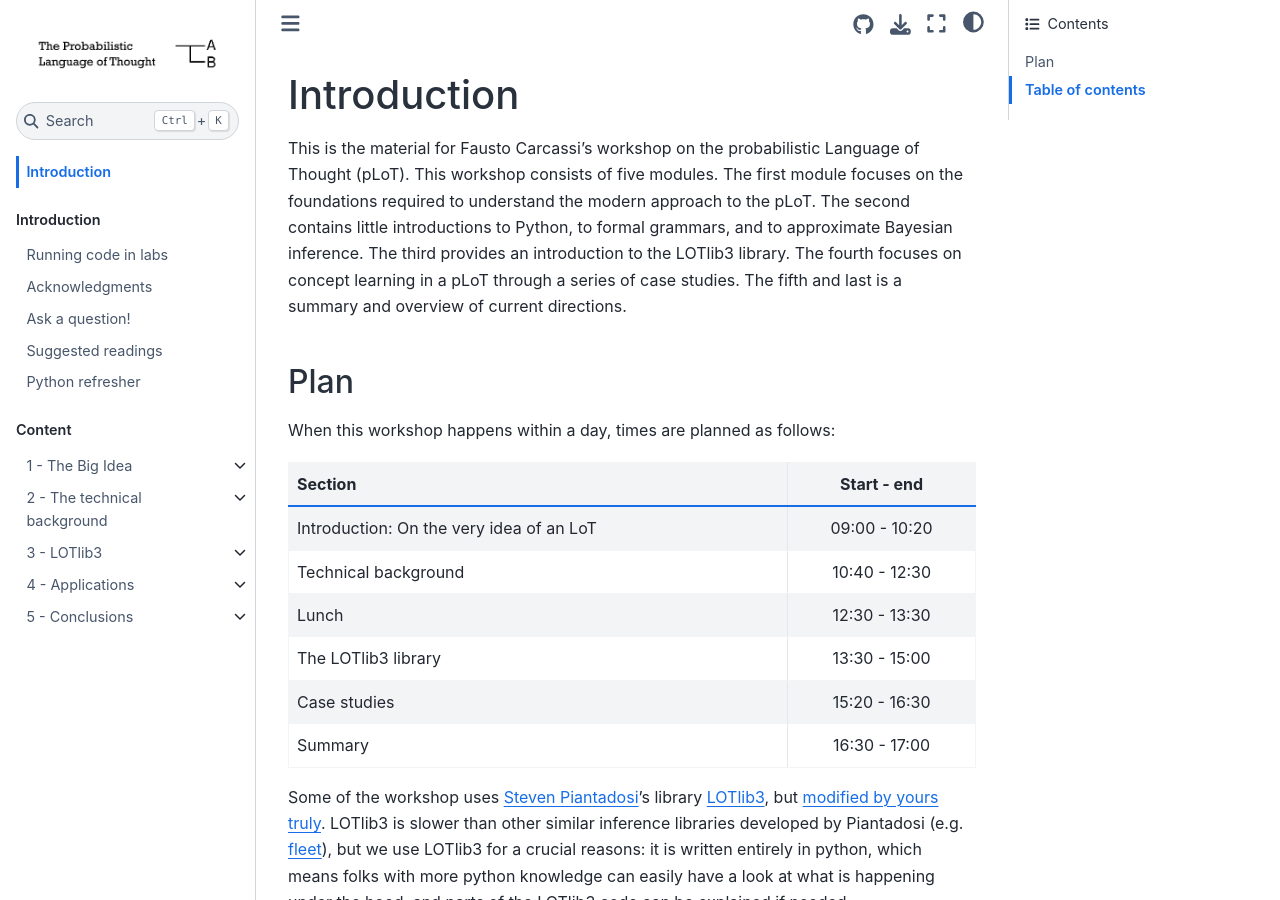
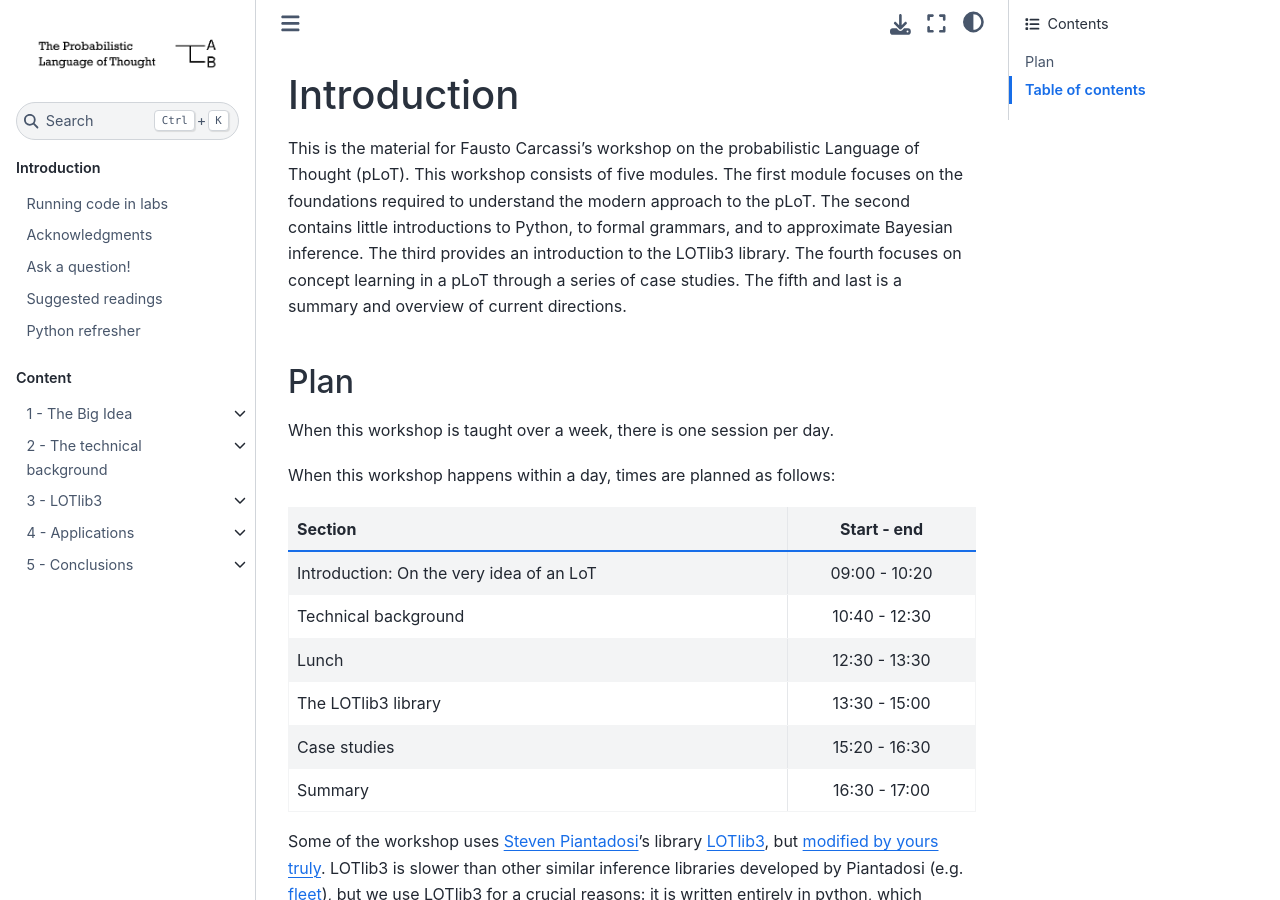
Before and after one commit to thelogicalgrammar/pLoT_workshop, a Jupyter Book: the page built from book/intro.md, in a window 1280 px wide and 900 px high. Built offline with Jupyter Book 1.0.4 settings and Sphinx 7.4.7 and the Sphinx Book theme 1.1.4, drawn with Linux system fonts in a browser that asks for light colours; pages that are not in the unit, such as notebooks, are missing from menus.

Commit message:
Update for light mode

```diff
--- a/book/_config.yml
+++ b/book/_config.yml
@@ -1,10 +1,9 @@
 # Book settings
 # Learn more at https://jupyterbook.org/customize/config.html
 
-title: "A day w/ the pLoT"
+title: "A pLoT workshop"
 author: Fausto Carcassi
 copyright: "2023"
-logo: logo.png
 
 # Force re-execution of notebooks on each build.
 # See https://jupyterbook.org/content/execute.html
@@ -26,6 +25,11 @@
   config:
     bibtex_reference_style: author_year
     html_extra_path: ['lectures']
+  config:
+    html_theme_options:
+      logo:
+        image_light: logo_light.png
+        image_dark: logo_dark.png
 
 # Information about where the book exists on the web
 repository:
--- a/book/intro.md
+++ b/book/intro.md
@@ -4,6 +4,8 @@
 This workshop consists of five modules. The first module focuses on the foundations required to understand the modern approach to the pLoT. The second contains little introductions to Python, to formal grammars, and to approximate Bayesian inference. The third provides an introduction to the LOTlib3 library. The fourth focuses on concept learning in a pLoT through a series of case studies. The fifth and last is a summary and overview of current directions.
 
 ## Plan
+
+When this workshop is taught over a week, there is one session per day.
 
 When this workshop happens within a day, times are planned as follows:
 
```
Also changed, not shown: book/readings.md (+1 -1 lines), book/logo.svg, book/logo_dark.png (added), book/logo_light.png (renamed from book/logo.png).
